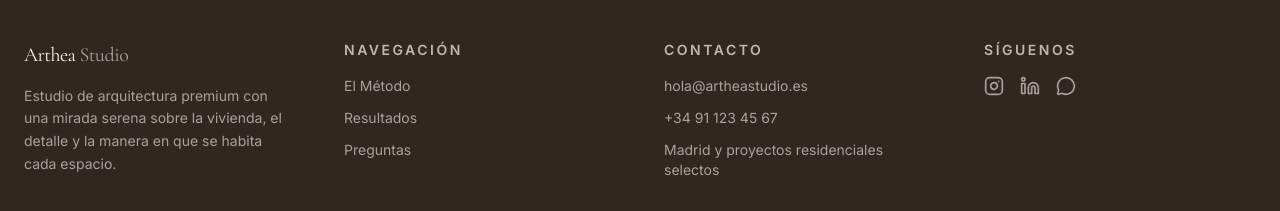
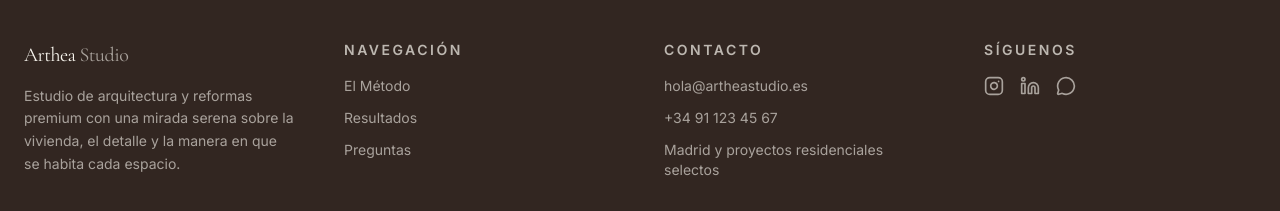
Before and after one commit to gascoantonio22-oss/arthea-studio-demo, a Next.js app: page / in a window 1280 px wide. Shown: the part 7012-7223 px from the top of the page. Built offline with nearby package versions, Linux system fonts and the light colour scheme.

Commit message:
Broaden footer positioning copy

```diff
--- a/components/layout/Footer.tsx
+++ b/components/layout/Footer.tsx
@@ -39,8 +39,9 @@ export function Footer() {
               <span className="ml-1 font-serif text-primary-foreground/60">Studio</span>
             </p>
             <p className="mt-4 max-w-xs text-sm leading-relaxed text-primary-foreground/60">
-              Estudio de arquitectura premium con una mirada serena sobre la
-              vivienda, el detalle y la manera en que se habita cada espacio.
+              Estudio de arquitectura y reformas premium con una mirada serena
+              sobre la vivienda, el detalle y la manera en que se habita cada
+              espacio.
             </p>
           </div>
 
```
